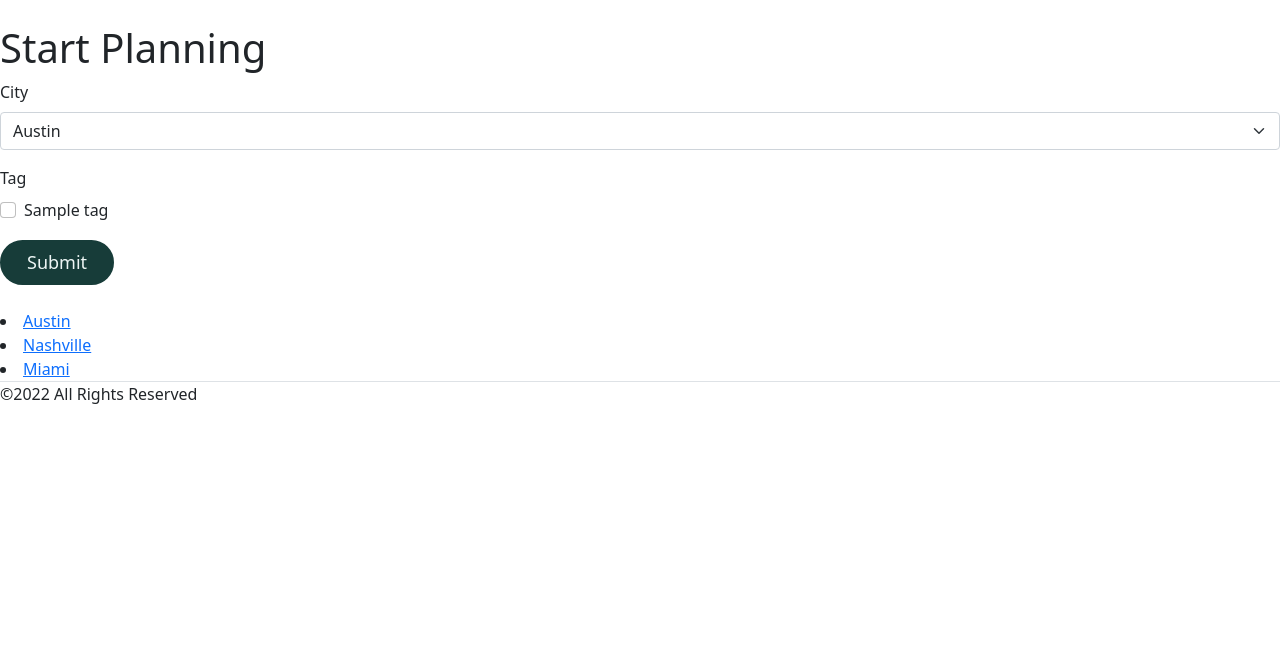
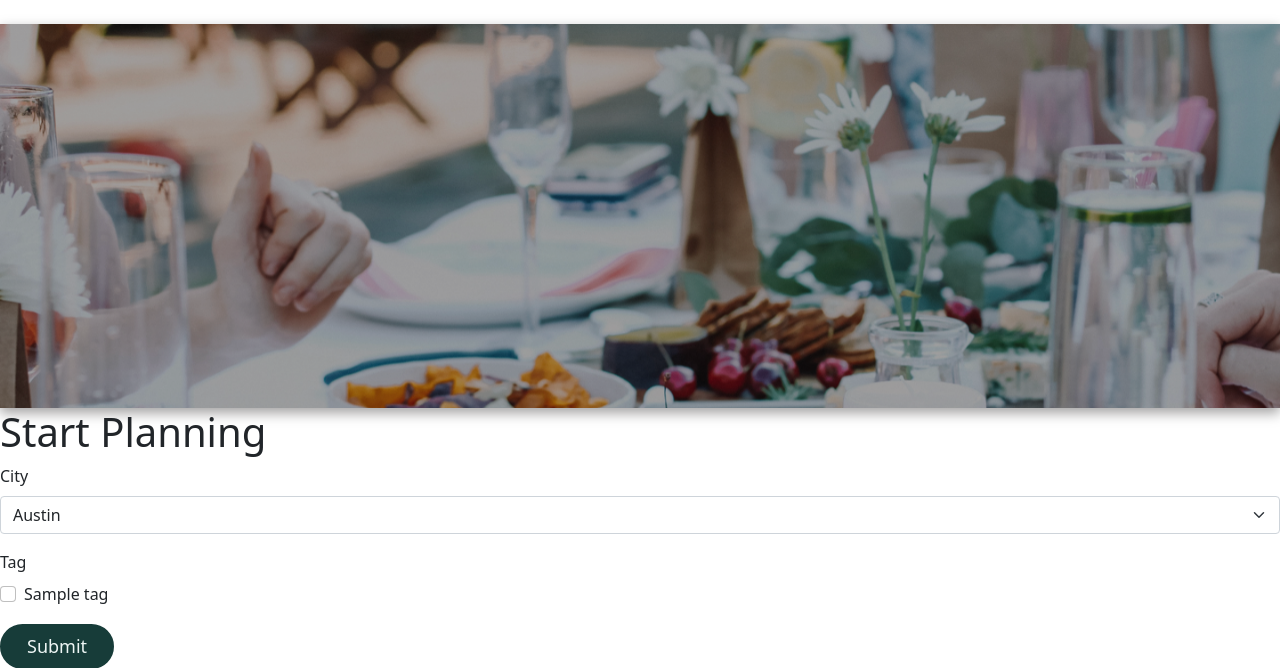
Before and after one commit to skim121/bachplease, a Django app: page / in a window 1280 px wide. Shown: the part 78-746 px from the top of the page. Before the commit the page ends 482 px from the top, so only its background shows below. Run offline with Django 4.2, Linux system fonts and the light colour scheme; tables that the repository leaves empty hold one stand-in row (values such as "Sample post"); some libraries are stand-ins or nearby versions; some web fonts are replaced.

Commit message:
image folder moved

```diff
--- a/main_app/templates/home.html
+++ b/main_app/templates/home.html
@@ -10,7 +10,7 @@ Bach Please
 {% block content %}
 
 <div>
-
+      <div class="background-image"  style="background-image:url('./static/images/bphome.png'); width:100%; height:100%; background-size:cover; background-repeat:no-repeat; text-align:center; padding-top:15%; padding-bottom:15%; padding-left:20%; padding-right:20%; box-shadow: 0px 5px 12px #a1a0a0">
 </div>
 
 
```
Also changed, not shown: images/raphael-nogueira-JMYBetGDIKY-unsplash.jpg (deleted), main_app/static/images/bphome.png (renamed from images/bphome.png), 1 other file.
